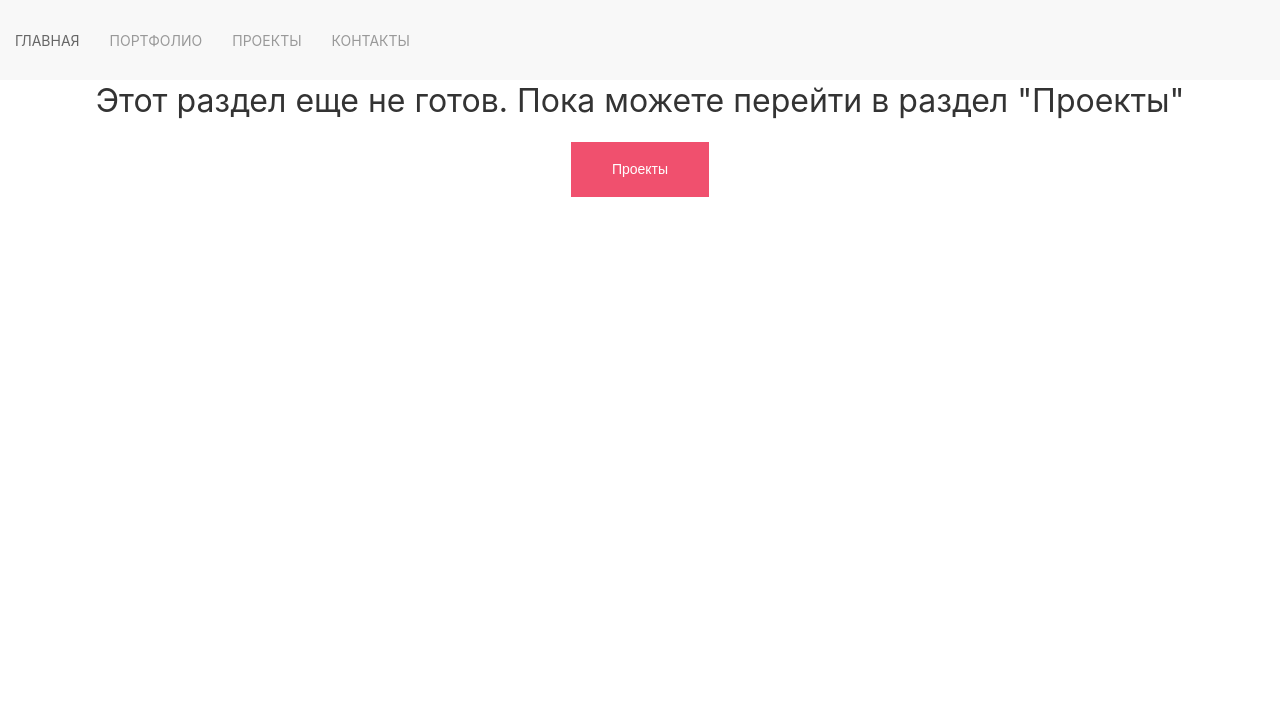
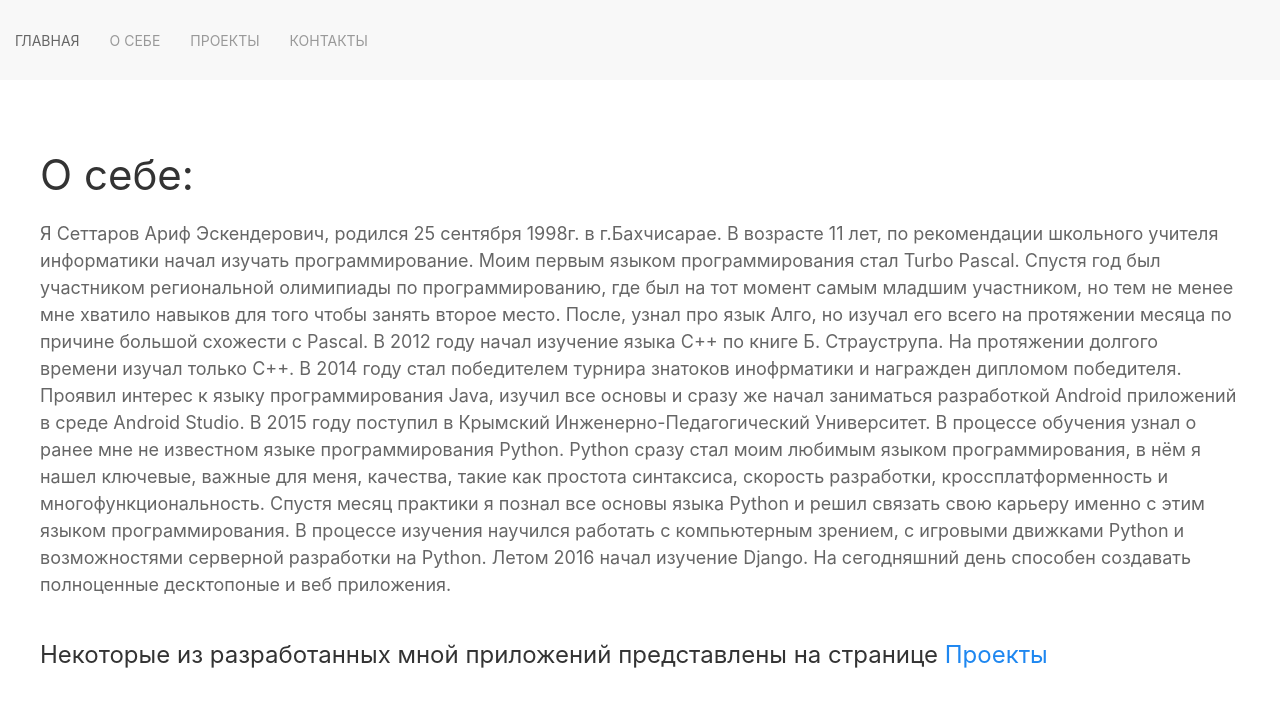
Before and after one commit to arifsettarov/portfolio, a Django app: page /portfolio/ in a window 1280 px wide. Shown: the top 707 px of the page. Run offline with Django 3.2, Linux system fonts and the light colour scheme; some libraries are stand-ins or nearby versions.

Commit message:
Доработан контент, страница О себе, и отправка письма на почту.ф

```diff
--- a/main/admin.py
+++ b/main/admin.py
@@ -1,6 +1,7 @@
 #!C:/Users/arif/AppData/Local/Programs/Python/Python35-32/python.exe
 from django.contrib import admin
-from .models import projects
+from .models import projects, email
 
 admin.site.register(projects)
+admin.site.register(email)
 # Register your models here.
--- a/main/templates/main_page.html
+++ b/main/templates/main_page.html
@@ -1,10 +1,10 @@
 {% extends 'main.html' %}
 {% load staticfiles %}
 {% block main_page %}
-    <div class="uk-align-center uk-transform-origin-center-left uk-animation-scale-up">
+    <div class="uk-transform-origin-center-left uk-animation-scale-up">
             <img class="uk-border-circle uk-align-center" src="{% static "images/face.jpg" %}">
             <h1 class="uk-text-center">Сеттаров Ариф</h1>
             <h4 class="uk-text-center">Программист Python/Django</h4>
-        <a href="/portfolio/"><input type="submit" class="uk-align-center uk-button uk-form-width-medium" value="Обо мне" style="background-color: #faa05a;font-size: medium"></a>
+        <form action="/portfolio/"><input type="submit" class="uk-align-center uk-button uk-form-width-medium" value="Обо мне" style="background-color: #faa05a;font-size: medium"></form>
     </div>
 {% endblock %}
--- a/main/templates/portfolio.html
+++ b/main/templates/portfolio.html
@@ -1,7 +1,27 @@
 {% extends 'main.html' %}
 {% block main_page %}
     <div class="uk-container">
-    <h2 class="uk-text-center">Этот раздел еще не готов. Пока можете перейти в раздел "Проекты" </h2>
-    <a href="/projects/"><input type="button" class="uk-button-danger uk-button-large uk-align-center" value="Проекты"></a>
+    <h1>О себе:</h1>
+        <label style="font-size: 18px;">
+            Я Сеттаров Ариф Эскендерович, родился 25 сентября 1998г. в г.Бахчисарае.
+            В возрасте 11 лет, по рекомендации школьного учителя информатики начал изучать программирование.
+            Моим первым языком программирования стал Turbo Pascal. Спустя год был участником региональной олимипиады по
+            программированию, где был на тот момент самым младшим участником, но тем не менее мне хватило навыков для того
+            чтобы занять второе место. После, узнал про язык Алго, но изучал его всего на протяжении месяца по причине
+            большой схожести с Pascal.
+            В 2012 году начал изучение языка С++ по книге Б. Страуструпа. На протяжении долгого времени изучал только С++.
+            В 2014 году стал победителем турнира знатоков инофрматики и награжден дипломом победителя.
+            Проявил интерес к языку программирования Java, изучил все основы и сразу же начал заниматься разработкой
+            Android приложений в среде Android Studio.
+            В 2015 году поступил в Крымский Инженерно-Педагогический Университет. В процессе обучения узнал о ранее мне не
+            известном языке программирования Python. Python сразу стал моим любимым языком программирования,
+            в нём я нашел ключевые, важные для меня, качества, такие как простота синтаксиса, скорость разработки,
+            кроссплатформенность и многофункциональность. Спустя месяц практики я познал все основы языка Python и решил
+            связать свою карьеру именно с этим языком программирования. В процессе изучения научился работать с компьютерным зрением,
+            с игровыми движками Python и возможностями серверной разработки на Python. Летом 2016 начал изучение Django.
+            На сегодняшний день способен создавать полноценные десктопоные и веб приложения.
+        </label>
+        <h3>Некоторые из разработанных мной приложений представлены  на странице <a href="/projects/">Проекты</a></h3>
+
     </div>
 {% endblock %}
--- a/main/templates/projects.html
+++ b/main/templates/projects.html
@@ -1,10 +1,10 @@
 {% extends 'main.html' %}
 {% load staticfiles %}
 {% block main_page %}
-<div class="uk-container">
+<div class="uk-container uk-align-center">
  <div class="uk-text-center uk-animation-scale-down">
     {% for project in projects%}
-        <div class="uk-inline-clip uk-transition-toggle">
+        <div class="uk-inline-clip uk-padding-small uk-transition-toggle ">
             <img src="{% static "images/projects" %}/{{ project.project_image}}">
             <div class="uk-transition-fade uk-position-cover uk-position-small uk-overlay uk-overlay-default ">
                 <p class="uk-h2 uk-text-bold uk-margin-remove">{{ project.project_title }}</p>
--- a/main/urls.py
+++ b/main/urls.py
@@ -5,6 +5,7 @@ urlpatterns =[
     url(r'^$', views.main_page),
     url(r'^portfolio/$', views.portfolio),
     url(r'^projects/$', views.project),
-    url(r'^contacts/$', views.contacts)
+    url(r'^contacts/$', views.contacts),
+    url(r'^send/$', views.sendemail)
 
 ]
--- a/main/views.py
+++ b/main/views.py
@@ -1,6 +1,12 @@
 #!C:/Users/arif/AppData/Local/Programs/Python/Python35-32/python.exe
-from django.shortcuts import render_to_response
-from .models import projects
+# -*- coding: utf-8 -*-
+from django.shortcuts import render_to_response, redirect
+from django.template.context_processors import csrf
+
+from .models import projects,email
+from .forms import SendEmailForm
+import smtplib
+from email.mime.text import MIMEText
 def main_page(request):
     return render_to_response('main_page.html')
 
@@ -13,5 +19,32 @@ def project(request):
 
     print(project)
     return render_to_response('projects.html', args)
+
 def contacts(request):
-    return  render_to_response('conpacts.html')
+    form = SendEmailForm
+    args = {}
+    args.update(csrf(request))
+    args['form'] =form
+    return  render_to_response('conpacts.html', args)
+
+def sendemail(request):
+    if request.POST:
+        form = SendEmailForm(request.POST)
+        if form.is_valid():
+            form.save()
+            leter = email.objects.get()
+
+            message = MIMEText(leter.email+"\n"+leter.text,"","utf-8")
+            message['Subject']= leter.name
+            message['From']= "arif.settarov@mail.ru"
+            message['To']= "arif.settarov@mail.ru"
+
+            server = smtplib.SMTP('smtp.mail.ru',587)
+            server.ehlo()
+            server.starttls()
+            server.ehlo()
+            server.login("arif.settarov@mail.ru", "ctnnfhjdfhba")
+            server.sendmail("arif.settarov@mail.ru", "arif.settarov@mail.ru", message.as_string())
+            server.quit()
+            leter.delete()
+    return redirect('/contacts/')
--- a/templates/main.html
+++ b/templates/main.html
@@ -15,7 +15,7 @@
     <div class="uk-navbar-left" >
         <ul class="uk-navbar-nav">
             <li><a href="/">Главная</a> </li>
-            <li><a href="/portfolio/">Портфолио</a> </li>
+            <li><a href="/portfolio/">О себе</a> </li>
             <li><a href="/projects/">Проекты</a> </li>
             <li><a href="/contacts/">Контакты</a> </li>
         </ul>
@@ -23,6 +23,8 @@
 
 
 </nav>
+<div class="uk-margin-large">
 {% block main_page %}{% endblock %}
+</div>
 </body>
 </html>
```
Also changed, not shown: main/forms.py (added, +13 -0 lines), main/models.py (+8 -0 lines), main/templates/conpacts.html (+15 -10 lines), db.sqlite, main/migrations/0004_email.py (added).
